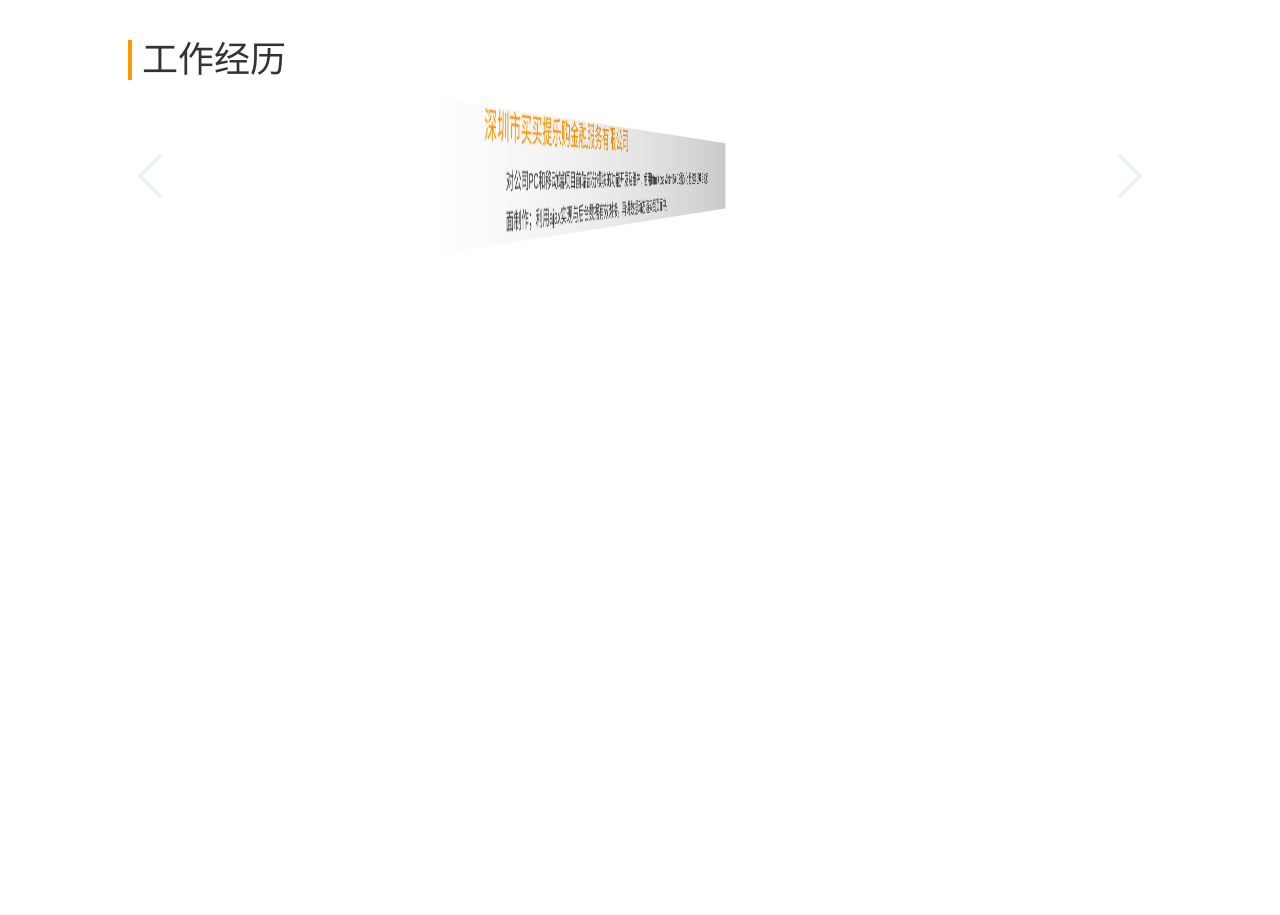
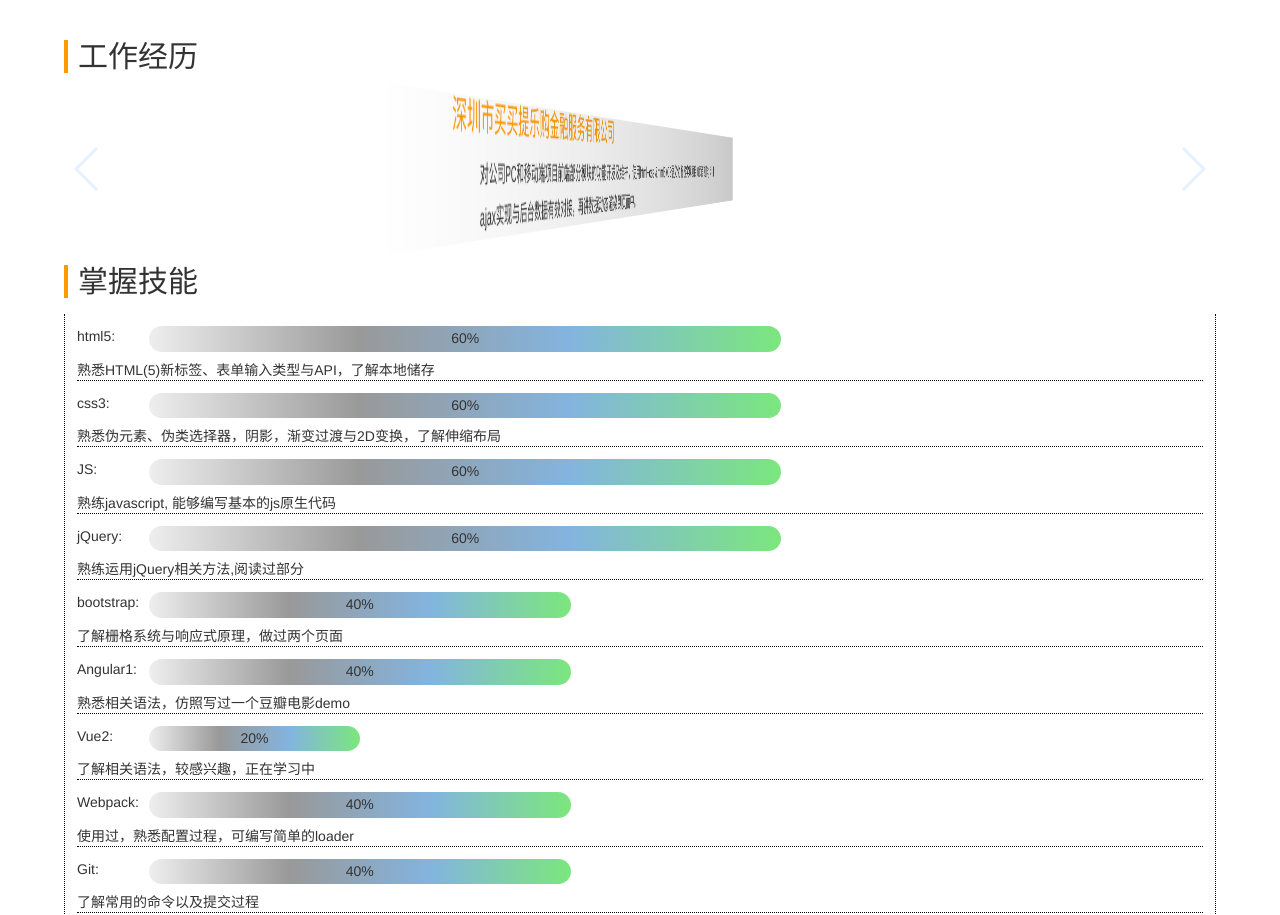
Before and after one commit to heqianyaoyiyao/Hyx, a website: page index.html in a window 1280 px wide. Shown: the part 680-1595 px from the top of the page. Before the commit the page ends 1170 px from the top, so only its background shows below. Drawn offline with Linux system fonts and the light colour scheme.

Commit message:
技能部分

```diff
--- a/css/index.css
+++ b/css/index.css
@@ -2,7 +2,7 @@
 * @Author: hyx
 * @Date:   2017-03-11 10:17:27
 * @Last Modified by:   hyx
-* @Last Modified time: 2017-03-13 16:18:17
+* @Last Modified time: 2017-03-15 17:35:44
 */
 html,
 body,
@@ -139,13 +139,13 @@
 /* 工作经历开始 */
 .work{
 	width: 100%;
-	height: 500px;
+	/* height: 500px; */
 	/* background-color: yellow; */
 	padding-top: 50px;
 	/* box-sizing:border-box; */
 }
 .work_container{
-	width: 80%;
+	width: 90%;
 	/* height: 480px; */
 	margin: 0 auto;
 	/* background-color: red; */
@@ -155,9 +155,7 @@
 	border-left: 4px solid #ff9900;
 	margin-bottom: 50px;
 }
-.work_container>.work_title>h2{
-	font-size: 36px;
-}
+
 
 .swiper-container{
     width: 80%px;
@@ -165,7 +163,7 @@
 }
 .swiper-slide{
 	/* text-align: center; */
-	word-wrap: break-word;
+	word-wrap: break-word;/*自动换行*/
 }
 
 .prev,.next{
@@ -182,3 +180,91 @@
 	line-height: 28px;
 	/* height: 28px; */
 }
+/* 工作经历结束 */
+
+/* 技能开始 */
+.skill{
+	width: 100%;
+	height: 500px;
+	/* background-color: yellow; */
+	padding-top: 50px;
+	/* box-sizing:border-box; */
+}
+.skill_container{
+	width: 90%;
+	/* height: 480px; */
+	margin: 0 auto;
+	/* background-color: red; */
+}
+.skill_container>.skill_title{
+	padding-left: 10px;
+	border-left: 4px solid #ff9900;
+	margin-bottom: 1rem;
+}
+
+.skill_detail{
+	border-left:1px dotted #000;
+	border-right:1px dotted #000;
+	padding: 12px;
+}
+.skill_detail li{
+	border-bottom:1px dotted #000;
+	margin-bottom: 12px;
+}
+.skill_detail  .name{
+	position: absolute;
+}
+.skill_detail .pro{
+	display: inline-block;
+	vertical-align:top;
+	background-color: #fff;
+	width: 100%;
+	height: 1.6rem;
+	line-height: 1.6rem;
+	padding-left: 4.5rem;
+}
+.skill_detail li .pro > .precent{
+	text-align: center;
+	display: inline-block;
+	/* background: -webkit-linear-gradient(left, rgb(238, 238, 238), rgb(153, 153, 153), rgb(102, 255, 255), rgb(102, 255, 102)); */
+	background: -webkit-linear-gradient(left, rgb(238, 238, 238), rgb(153, 153, 153),rgb(131, 180, 223),rgb(123, 231, 125));
+	border-radius: 15px;
+}
+.skill_detail li p{
+	/* height: 1.5rem;
+	line-height: 1.5rem; */
+	margin-top: 0.5rem;
+}
+/* 技能结束 */
+
+.skill_detail li:nth-child(1) .pro > .precent{
+	width: 60%;
+}
+.skill_detail li:nth-child(2) .pro > .precent{
+	width: 60%;
+}
+.skill_detail li:nth-child(3) .pro > .precent{
+	width: 60%;
+}
+.skill_detail li:nth-child(4) .pro > .precent{
+	width: 60%;
+}
+.skill_detail li:nth-child(5) .pro > .precent{
+	width: 40%;
+}
+.skill_detail li:nth-child(6) .pro > .precent{
+	width: 40%;
+}
+.skill_detail li:nth-child(7) .pro > .precent{
+	width: 20%;
+}
+
+.skill_detail li:nth-child(8) .pro > .precent{
+	width: 40%;
+}
+.skill_detail li:nth-child(9) .pro > .precent{
+	width: 40%;
+}
+.skill_detail li:nth-child(10) .pro > .precent{
+	width: 20%;
+}
--- a/index.html
+++ b/index.html
@@ -87,6 +87,7 @@
     </div>
     <!-- 个人信息结束 -->
 
+    <!-- 工作经历开始 -->
     <div class="work">
       <div class="work_container">
         <div class="work_title">
@@ -123,6 +124,89 @@
         </div>
       </div>
     </div>
+    <!-- 工作经历结束 -->
+
+    <!-- 技能树开始 -->
+      <div class="skill">
+          <div class="skill_container">
+              <div class="skill_title">
+                <h2>掌握技能</h2>
+              </div>
+              <ul class="skill_detail">
+                <li>
+                  <span class="name">html5:</span>
+                  <span class="pro">
+                    <span class="precent">60%</span>
+                  </span>
+                  <p>熟悉HTML(5)新标签、表单输入类型与API，了解本地储存</p>
+                </li>
+                <li>
+                  <span class="name">css3:</span>
+                  <span class="pro">
+                    <span class="precent">60%</span>
+                  </span>
+                  <p>熟悉伪元素、伪类选择器，阴影，渐变过渡与2D变换，了解伸缩布局</p>
+                </li>
+                <li>
+                  <span class="name">JS:</span>
+                  <span class="pro">
+                    <span class="precent">60%</span>
+                  </span>
+                  <p>熟练javascript, 能够编写基本的js原生代码</p>
+                </li>
+                <li>
+                  <span class="name">jQuery:</span>
+                  <span class="pro">
+                    <span class="precent">60%</span>
+                  </span>
+                  <p>熟练运用jQuery相关方法,阅读过部分</p>
+                </li>
+                <li>
+                  <span class="name">bootstrap:</span>
+                  <span class="pro">
+                    <span class="precent">40%</span>
+                  </span>
+                  <p>了解栅格系统与响应式原理，做过两个页面</p>
+                </li>
+                <li>
+                  <span class="name">Angular1:</span>
+                  <span class="pro">
+                    <span class="precent">40%</span>
+                  </span>
+                  <p>熟悉相关语法，仿照写过一个豆瓣电影demo</p>
+                </li>
+                <li>
+                  <span class="name">Vue2:</span>
+                  <span class="pro">
+                    <span class="precent">20%</span>
+                  </span>
+                  <p>了解相关语法，较感兴趣，正在学习中</p>
+                </li>
+                <li>
+                  <span class="name">Webpack:</span>
+                  <span class="pro">
+                    <span class="precent">40%</span>
+                  </span>
+                  <p>使用过，熟悉配置过程，可编写简单的loader</p>
+                </li>
+                <li>
+                  <span class="name">Git:</span>
+                  <span class="pro">
+                    <span class="precent">40%</span>
+                  </span>
+                  <p>了解常用的命令以及提交过程</p>
+                </li>
+                <li>
+                  <span class="name">Node.js:</span>
+                  <span class="pro">
+                    <span class="precent">20%</span>
+                  </span>
+                  <p>了解一些相关语法，模块，了解后台工作原理</p>
+                </li>
+              </ul>
+          </div>
+      </div>
+    <!-- 技能树结束 -->
 
     <!-- jQuery (necessary for Bootstrap's JavaScript plugins) -->
     <script src="js/jquery.min.js"></script>
--- a/js/index.js
+++ b/js/index.js
@@ -2,7 +2,7 @@
 * @Author: hyx
 * @Date:   2017-03-11 10:17:35
 * @Last Modified by:   hyx
-* @Last Modified time: 2017-03-13 12:36:21
+* @Last Modified time: 2017-03-13 21:25:37
 */
 
 window.onload = function(){
@@ -51,7 +51,3 @@
 		    // scrollbar: '.swiper-scrollbar',
 		})
 }
-
-// console.log($(".hyx_banner li").css("padding"));
-// $(".hyx_banner li").css("padding","10px");
-// console.log($(".hyx_banner li").css("padding"));
```
Lines whose indentation alone changed are shown as unchanged.
